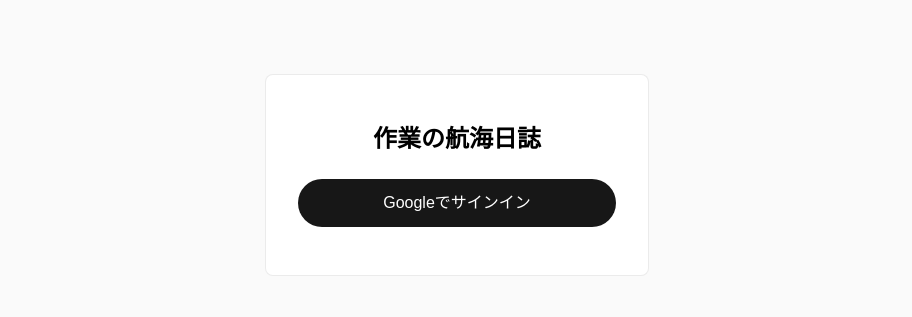
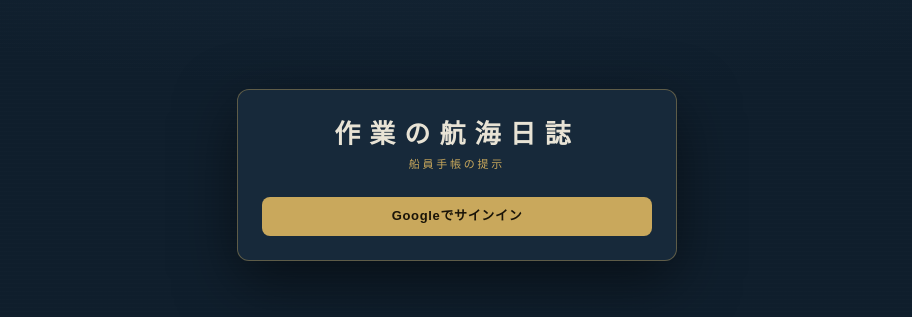
Before and after one commit to cometa-qiz/voyage-log, a Next.js app: page /login in a window 1280 px wide. Shown: the part 225-542 px from the top of the page, without its empty margins (183-1095 px from the left). Built offline with nearby package versions, Linux system fonts and the light colour scheme; no server answers.

Commit message:
feat: ログイン画面をプロトタイプのネイビー×ゴールド配色に統一し「船員手帳の提示」の文言を追加

```diff
--- a/src/app/globals.css
+++ b/src/app/globals.css
@@ -71,6 +71,15 @@
   flex-wrap: wrap;
 }
 header h1 {
+  font-family: "Hiragino Mincho ProN", "Yu Mincho", serif;
+  font-size: 26px;
+  letter-spacing: 0.35em;
+  font-weight: 600;
+  color: var(--text);
+}
+/* .login-titleはプロトタイプに存在しないログイン画面独自のクラス。
+   header h1と同じ値（フォント・文字間隔・色）をそのまま流用する */
+.login-title {
   font-family: "Hiragino Mincho ProN", "Yu Mincho", serif;
   font-size: 26px;
   letter-spacing: 0.35em;
--- a/src/app/login/page.tsx
+++ b/src/app/login/page.tsx
@@ -24,20 +24,21 @@
   };
 
   return (
-    <div className="flex flex-1 items-center justify-center bg-zinc-50 dark:bg-black">
-      <div className="flex w-full max-w-sm flex-col items-center gap-6 rounded-lg border border-black/[.08] bg-white px-8 py-12 text-center dark:border-white/[.145] dark:bg-zinc-900">
-        <h1 className="text-2xl font-semibold text-black dark:text-zinc-50">
-          作業の航海日誌
-        </h1>
+    <div className="flex flex-1 items-center justify-center">
+      <div className="modal flex flex-col items-center gap-6 text-center">
+        <div>
+          <h1 className="login-title">作業の航海日誌</h1>
+          <p className="subtitle">船員手帳の提示</p>
+        </div>
         <button
           type="button"
           onClick={handleSignIn}
           disabled={isSigningIn}
-          className="flex h-12 w-full items-center justify-center gap-2 rounded-full bg-foreground px-5 text-background transition-colors hover:bg-[#383838] disabled:opacity-50 dark:hover:bg-[#ccc]"
+          className="btn-ok w-full"
         >
           {isSigningIn ? "サインイン中..." : "Googleでサインイン"}
         </button>
-        {error && <p className="text-sm text-red-600 dark:text-red-400">{error}</p>}
+        {error && <p style={{ color: "var(--danger)" }}>{error}</p>}
       </div>
     </div>
   );
--- a/src/components/AuthGuard.tsx
+++ b/src/components/AuthGuard.tsx
@@ -35,8 +35,8 @@
 
   if (isLoading) {
     return (
-      <div className="flex flex-1 items-center justify-center bg-zinc-50 dark:bg-black">
-        <p className="text-sm text-zinc-500 dark:text-zinc-400">読み込み中...</p>
+      <div className="flex flex-1 items-center justify-center">
+        <p style={{ color: "var(--text-dim)" }}>読み込み中...</p>
       </div>
     );
   }
```
